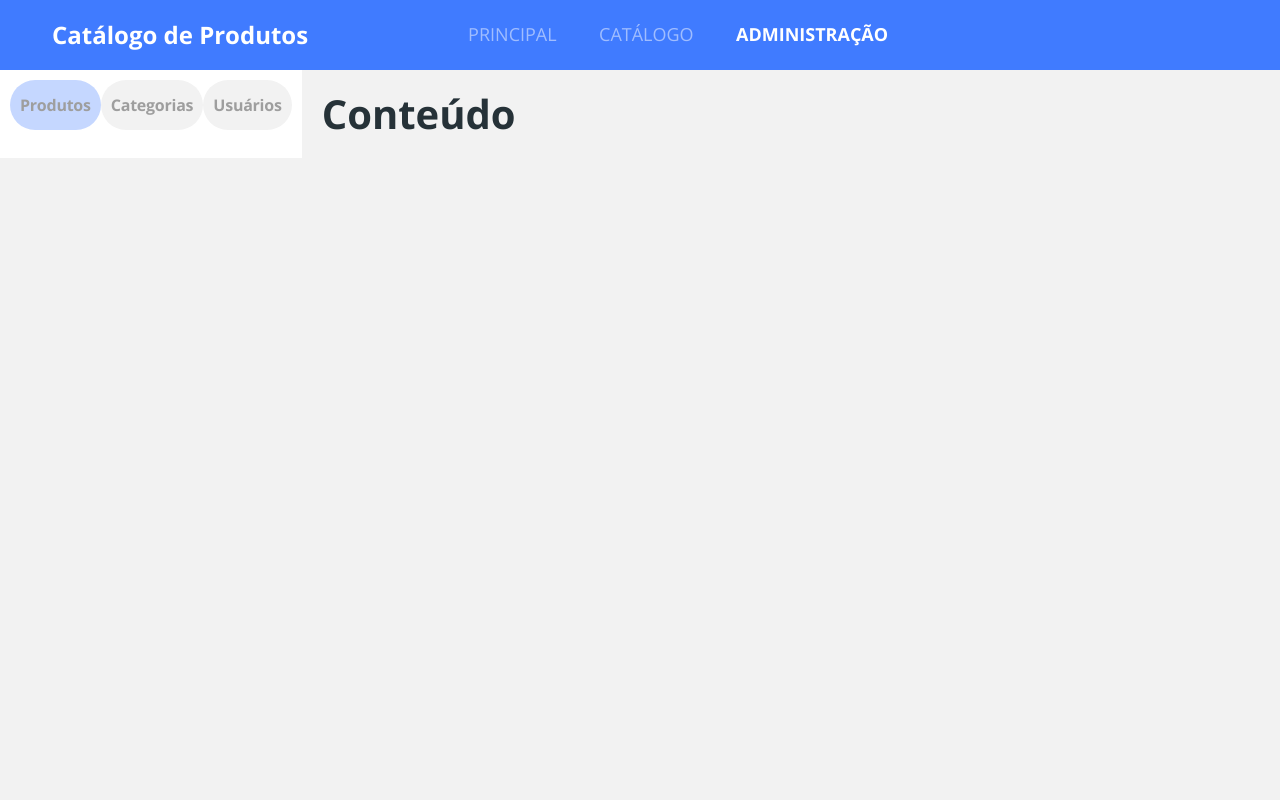
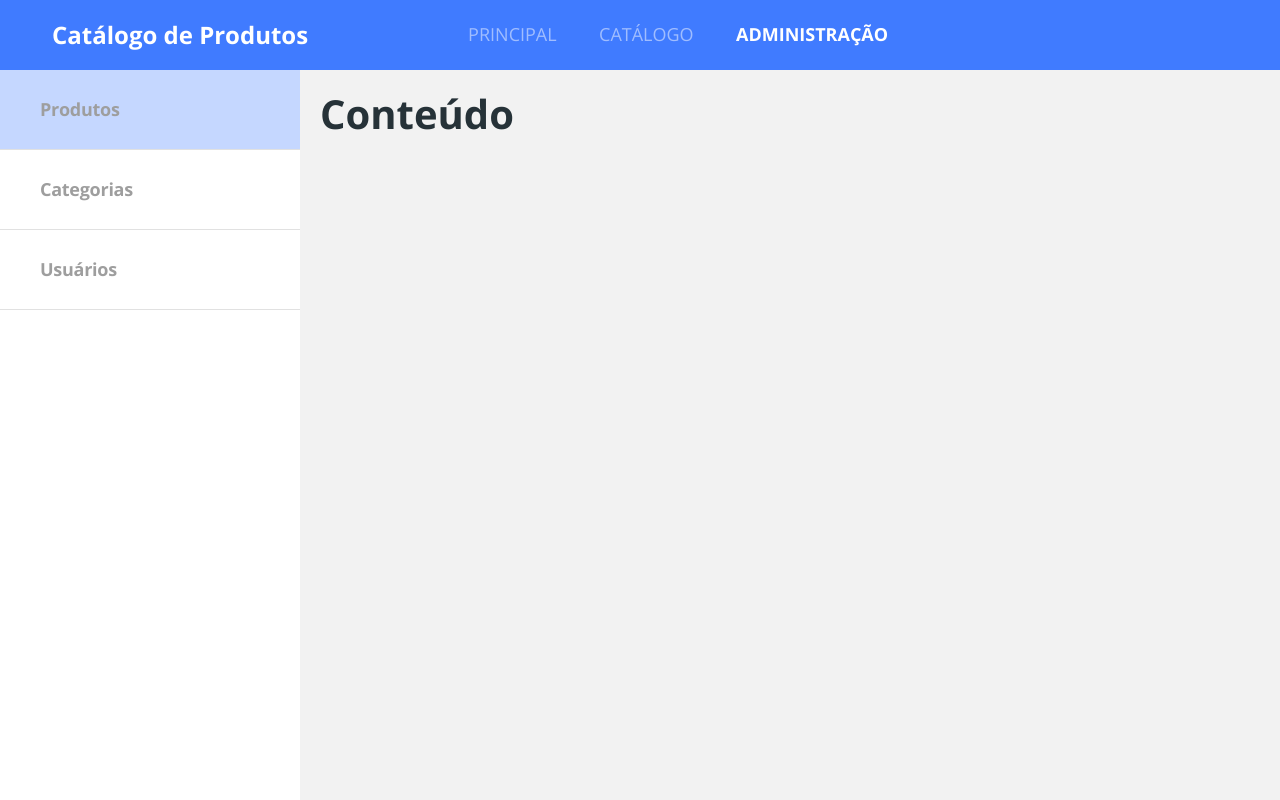
Before and after one commit to wagnerpires/dscatalog-bds03, a React (Create React App) app in the folder frontweb/: page /admin in a window 1280 px wide. Built offline with nearby package versions, Linux system fonts and the light colour scheme; the HTML template or start-up script is replaced by a standard one.

Commit message:
Admin Navbar layout responsive

```diff
--- a/frontweb/src/pages/Admin/Navbar/styles.css
+++ b/frontweb/src/pages/Admin/Navbar/styles.css
@@ -33,3 +33,32 @@
 .admin-nav-item p {
     margin-bottom: 0;
 }
+
+@media (min-width: 768px) {
+    .admin-nav-item {
+        min-width: 220px;
+    }
+}
+
+@media (min-width: 1200px) {
+    ul {
+        justify-content: unset;
+        flex-direction: column;
+    }
+
+    .admin-nav-container {
+        padding: 0;
+        width: 300px;
+        height: calc(100vh - 70px);
+    }
+
+    .admin-nav-item {
+        border-radius: 0;
+        font-size: 18px;
+        height: 80px;
+        background-color: #FFFFFF;
+        border-bottom: 1px solid #E1E1E1;
+        justify-content: flex-start;
+        padding-left: 40px;
+    }
+}
```
